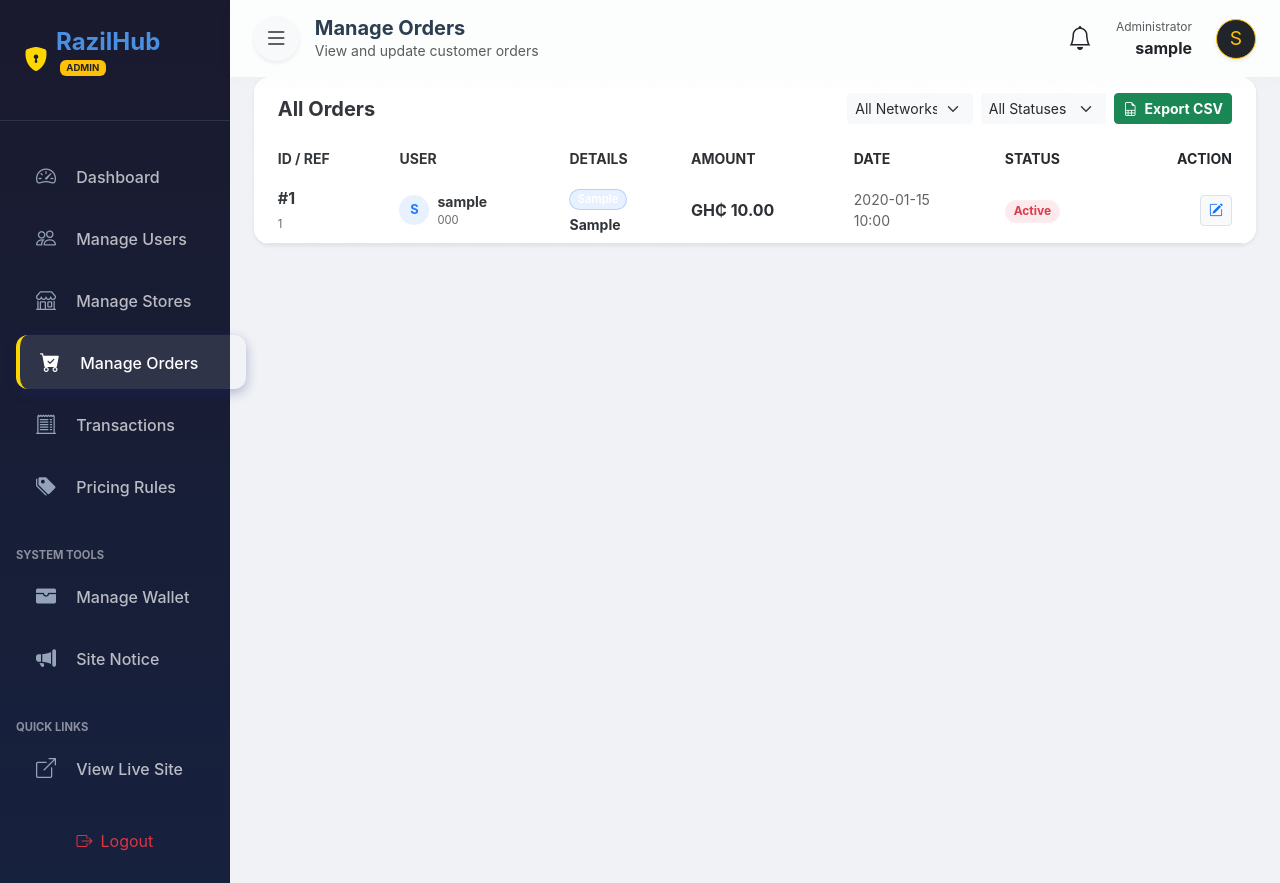
After one commit to Razisky-Dev/DICE-final, a Flask app: page /admin/orders in a window 1280 px wide. The commit adds this page. Run offline with Flask 3, Linux system fonts and the light colour scheme; a user stored in the database is signed in; tables that the repository leaves empty hold one stand-in row (values such as "Sample post"); some libraries are stand-ins or nearby versions.

Commit message:
Implement Super Admin, Admin Orders, and DB migration

```diff
--- a/app.py
+++ b/app.py
@@ -65,6 +65,7 @@ class User(UserMixin, db.Model):
     balance = db.Column(db.Float, default=0.0)
     is_admin = db.Column(db.Boolean, default=False)
     is_suspended = db.Column(db.Boolean, default=False) # New field for suspension
+    is_super_admin = db.Column(db.Boolean, default=False) # New field for super admin
     last_read_notice_timestamp = db.Column(db.DateTime) # New field for notifications
 
 # =====================
@@ -1166,9 +1167,15 @@ def admin_update_balance(user_id):
 @app.route('/admin/user/<int:user_id>/toggle_admin')
 @admin_required
 def admin_toggle_admin(user_id):
+    # Only Super Admin can toggle other admins
+    if not current_user.is_super_admin:
+        flash("Only Super Admins can manage admin privileges.", "error")
+        return redirect(url_for('admin_users'))
+
     if user_id == current_user.id:
         flash("You cannot remove your own admin status.", "error")
         return redirect(url_for('admin_users'))
+
     user = User.query.get_or_404(user_id)
     user.is_admin = not user.is_admin
     db.session.commit()
@@ -1356,6 +1363,59 @@ def admin_manage_wallet():
 
     return render_template('admin/manage_wallet.html', user=user)
 
+@app.route('/admin/orders')
+@admin_required
+def admin_orders():
+    page = request.args.get('page', 1, type=int)
+    per_page = 20
+
+    # Filter by Status
+    status_filter = request.args.get('status')
+    network_filter = request.args.get('network')
+
+    query = Order.query.order_by(Order.date.desc())
+
+    if status_filter:
+        query = query.filter(Order.status == status_filter)
+    if network_filter:
+        query = query.filter(Order.network == network_filter)
+
+    orders = query.paginate(page=page, per_page=per_page)
+
+    return render_template('admin/orders.html', orders=orders)
+
+@app.route('/admin/orders/export')
+@admin_required
+def admin_export_orders():
+    si = io.StringIO()
+    cw = csv.writer(si)
+    cw.writerow(['ID', 'Txn Ref', 'User', 'Network', 'Package', 'Phone', 'Amount', 'Status', 'Date'])
+
+    orders = Order.query.order_by(Order.date.desc()).all()
+    for o in orders:
+        cw.writerow([o.id, o.transaction_id, o.user.username, o.network, o.package, o.phone, o.amount, o.status, o.date])
+
+    output = make_response(si.getvalue())
+    output.headers["Content-Disposition"] = "attachment; filename=all_orders_export.csv"
+    output.headers["Content-type"] = "text/csv"
+    return output
+
+@app.route('/admin/order/<int:order_id>/update_status', methods=['POST'])
+@admin_required
+def admin_update_order_status(order_id):
+    order = Order.query.get_or_404(order_id)
+    new_status = request.form.get('status')
+
+    if new_status:
+        order.status = new_status
+        db.session.commit()
+        flash(f"Order #{order.transaction_id} status updated to {new_status}.", "success")
+    else:
+        flash("Invalid status provided.", "error")
+
+    return redirect(url_for('admin_orders'))
+
+
 @app.route('/admin/notice', methods=['GET', 'POST'])
 @admin_required
 def admin_notice():
--- a/templates/admin/base.html
+++ b/templates/admin/base.html
@@ -49,6 +49,11 @@
                     onclick="document.getElementById('wrapper').classList.remove('toggled')"
                     class="list-group-item list-group-item-action bg-transparent border-0 mb-1 {% if request.endpoint == 'admin_stores' %}active{% endif %}">
                     <i class="bi bi-shop me-3 fs-5"></i> Manage Stores
+                </a>
+                <a href="{{ url_for('admin_orders') }}"
+                    onclick="document.getElementById('wrapper').classList.remove('toggled')"
+                    class="list-group-item list-group-item-action bg-transparent border-0 mb-1 {% if request.endpoint == 'admin_orders' %}active{% endif %}">
+                    <i class="bi bi-cart-check-fill me-3 fs-5"></i> Manage Orders
                 </a>
                 <a href="{{ url_for('admin_transactions') }}"
                     onclick="document.getElementById('wrapper').classList.remove('toggled')"
--- /dev/null
+++ b/templates/admin/orders.html
@@ -0,0 +1,195 @@
+{% extends 'admin/base.html' %}
+
+{% block title %}Manage Orders | Admin{% endblock %}
+{% block header_title %}Manage Orders{% endblock %}
+{% block header_subtitle %}View and update customer orders{% endblock %}
+
+{% block content %}
+<div class="card stat-card border-0 shadow-sm bg-white overflow-hidden">
+    <div
+        class="card-header bg-white border-0 py-3 px-4 d-flex flex-column flex-md-row justify-content-between align-items-center gap-3">
+        <h5 class="fw-bold mb-0 text-dark">All Orders</h5>
+
+        <div class="d-flex gap-2">
+            <!-- Filter Form -->
+            <form action="{{ url_for('admin_orders') }}" method="GET" class="d-flex gap-2">
+                <select name="network" class="form-select form-select-sm bg-light border-0"
+                    onchange="this.form.submit()">
+                    <option value="">All Networks</option>
+                    <option value="MTN" {% if request.args.get('network')=='MTN' %}selected{% endif %}>MTN</option>
+                    <option value="TELECEL" {% if request.args.get('network')=='TELECEL' %}selected{% endif %}>Telecel
+                    </option>
+                    <option value="AIRTELTIGO" {% if request.args.get('network')=='AIRTELTIGO' %}selected{% endif %}>
+                        AirtelTigo</option>
+                </select>
+
+                <select name="status" class="form-select form-select-sm bg-light border-0"
+                    onchange="this.form.submit()">
+                    <option value="">All Statuses</option>
+                    <option value="Pending" {% if request.args.get('status')=='Pending' %}selected{% endif %}>Pending
+                    </option>
+                    <option value="Processing" {% if request.args.get('status')=='Processing' %}selected{% endif %}>
+                        Processing</option>
+                    <option value="Delivered" {% if request.args.get('status')=='Delivered' %}selected{% endif %}>
+                        Delivered</option>
+                    <option value="Failed" {% if request.args.get('status')=='Failed' %}selected{% endif %}>Failed
+                    </option>
+                </select>
+            </form>
+
+            <a href="{{ url_for('admin_export_orders') }}" class="btn btn-sm btn-success fw-bold">
+                <i class="bi bi-file-earmark-spreadsheet me-1"></i> Export CSV
+            </a>
+        </div>
+    </div>
+
+    <div class="table-responsive">
+        <table class="table table-hover align-middle mb-0">
+            <thead class="bg-light text-muted">
+                <tr>
+                    <th class="ps-4 border-0 text-uppercase small fw-bold">ID / Ref</th>
+                    <th class="border-0 text-uppercase small fw-bold">User</th>
+                    <th class="border-0 text-uppercase small fw-bold">Details</th>
+                    <th class="border-0 text-uppercase small fw-bold">Amount</th>
+                    <th class="border-0 text-uppercase small fw-bold">Date</th>
+                    <th class="border-0 text-uppercase small fw-bold">Status</th>
+                    <th class="pe-4 border-0 text-uppercase small fw-bold text-end">Action</th>
+                </tr>
+            </thead>
+            <tbody>
+                {% for order in orders.items %}
+                <tr>
+                    <td class="ps-4">
+                        <div class="fw-bold text-dark">#{{ order.id }}</div>
+                        <small class="text-muted" style="font-size: 0.7rem;">{{ order.transaction_id }}</small>
+                    </td>
+                    <td>
+                        <div class="d-flex align-items-center">
+                            <div class="avatar-initials bg-primary bg-opacity-10 text-primary rounded-circle me-2 fw-bold d-flex align-items-center justify-content-center"
+                                style="width:30px; height:30px; font-size: 0.8rem;">
+                                {{ order.user.first_name[0] | default('U') }}
+                            </div>
+                            <div>
+                                <div class="fw-bold text-dark small">{{ order.user.username }}</div>
+                                <small class="text-muted d-block" style="font-size: 0.7rem;">{{ order.phone }}</small>
+                            </div>
+                        </div>
+                    </td>
+                    <td>
+                        <span class="badge
+                            {% if order.network == 'MTN' %}bg-warning text-dark
+                            {% elif order.network == 'TELECEL' %}bg-danger
+                            {% else %}bg-primary{% endif %}
+                            bg-opacity-10
+                            {% if order.network == 'MTN' %}border-warning{% elif order.network == 'TELECEL' %}border-danger{% else %}border-primary{% endif %}
+                            border border-opacity-25 rounded-pill" style="font-size: 0.7rem;">
+                            {{ order.network }}
+                        </span>
+                        <div class="small fw-bold mt-1">{{ order.package }}</div>
+                    </td>
+                    <td class="fw-bold text-dark">GH₵ {{ "{:,.2f}".format(order.amount) }}</td>
+                    <td class="small text-muted">
+                        {{ order.date.strftime('%Y-%m-%d') }}<br>
+                        {{ order.date.strftime('%H:%M') }}
+                    </td>
+                    <td>
+                        {% if order.status == 'Delivered' or order.status == 'Success' %}
+                        <span class="badge bg-success bg-opacity-10 text-success rounded-pill">Delivered</span>
+                        {% elif order.status == 'Pending' %}
+                        <span class="badge bg-warning bg-opacity-10 text-warning rounded-pill">Pending</span>
+                        {% elif order.status == 'Processing' %}
+                        <span class="badge bg-info bg-opacity-10 text-info rounded-pill">Processing</span>
+                        {% else %}
+                        <span class="badge bg-danger bg-opacity-10 text-danger rounded-pill">{{ order.status }}</span>
+                        {% endif %}
+                    </td>
+                    <td class="pe-4 text-end">
+                        <button class="btn btn-sm btn-light border text-primary" data-bs-toggle="modal"
+                            data-bs-target="#updateStatusModal{{ order.id }}">
+                            <i class="bi bi-pencil-square"></i>
+                        </button>
+                    </td>
+                </tr>
+
+                <!-- Status Update Modal -->
+                <div class="modal fade" id="updateStatusModal{{ order.id }}" tabindex="-1" aria-hidden="true">
+                    <div class="modal-dialog modal-dialog-centered modal-sm">
+                        <div class="modal-content border-0 rounded-4 shadow">
+                            <div class="modal-header border-0 pb-0">
+                                <h6 class="modal-title fw-bold">Update Order #{{ order.id }}</h6>
+                                <button type="button" class="btn-close" data-bs-dismiss="modal"
+                                    aria-label="Close"></button>
+                            </div>
+                            <div class="modal-body">
+                                <form action="{{ url_for('admin_update_order_status', order_id=order.id) }}"
+                                    method="POST">
+                                    <input type="hidden" name="csrf_token" value="{{ csrf_token() }}">
+                                    <label class="form-label small text-muted fw-bold">New Status</label>
+                                    <select name="status" class="form-select mb-3">
+                                        <option value="Pending" {% if order.status=='Pending' %}selected{% endif %}>
+                                            Pending</option>
+                                        <option value="Processing" {% if order.status=='Processing' %}selected{% endif
+                                            %}>Processing</option>
+                                        <option value="Delivered" {% if order.status=='Delivered' %}selected{% endif %}>
+                                            Delivered</option>
+                                        <option value="Failed" {% if order.status=='Failed' %}selected{% endif %}>Failed
+                                        </option>
+                                    </select>
+                                    <div class="d-grid">
+                                        <button type="submit" class="btn btn-primary rounded-pill fw-bold">Save
+                                            Changes</button>
+                                    </div>
+                                </form>
+                            </div>
+                        </div>
+                    </div>
+                </div>
+
+                {% else %}
+                <tr>
+                    <td colspan="7" class="text-center text-muted py-5">
+                        <i class="bi bi-box-seam fs-1 d-block mb-3 opacity-25"></i>
+                        No orders found matching your criteria.
+                    </td>
+                </tr>
+                {% endfor %}
+            </tbody>
+        </table>
+    </div>
+
+    <!-- Pagination -->
+    {% if orders.pages > 1 %}
+    <div class="card-footer bg-white border-0 py-3">
+        <nav aria-label="Page navigation">
+            <ul class="pagination justify-content-center mb-0">
+                <li class="page-item {% if not orders.has_prev %}disabled{% endif %}">
+                    <a class="page-link border-0"
+                        href="{{ url_for('admin_orders', page=orders.prev_num, status=request.args.get('status'), network=request.args.get('network')) }}">
+                        <i class="bi bi-chevron-left"></i>
+                    </a>
+                </li>
+                {% for page_num in orders.iter_pages(left_edge=1, right_edge=1, left_current=1, right_current=1) %}
+                {% if page_num %}
+                <li class="page-item {% if page_num == orders.page %}active{% endif %}">
+                    <a class="page-link border-0 rounded-circle mx-1 d-flex align-items-center justify-content-center"
+                        style="width: 32px; height: 32px;"
+                        href="{{ url_for('admin_orders', page=page_num, status=request.args.get('status'), network=request.args.get('network')) }}">
+                        {{ page_num }}
+                    </a>
+                </li>
+                {% else %}
+                <li class="page-item disabled"><span class="page-link border-0">...</span></li>
+                {% endif %}
+                {% endfor %}
+                <li class="page-item {% if not orders.has_next %}disabled{% endif %}">
+                    <a class="page-link border-0"
+                        href="{{ url_for('admin_orders', page=orders.next_num, status=request.args.get('status'), network=request.args.get('network')) }}">
+                        <i class="bi bi-chevron-right"></i>
+                    </a>
+                </li>
+            </ul>
+        </nav>
+    </div>
+    {% endif %}
+</div>
+{% endblock %}
```
Also changed, not shown: migrate_db_superadmin.py (added, +20 -0 lines), set_super_admin.py (added, +25 -0 lines), templates/profile.html (+9 -1 lines), 1 other file.
